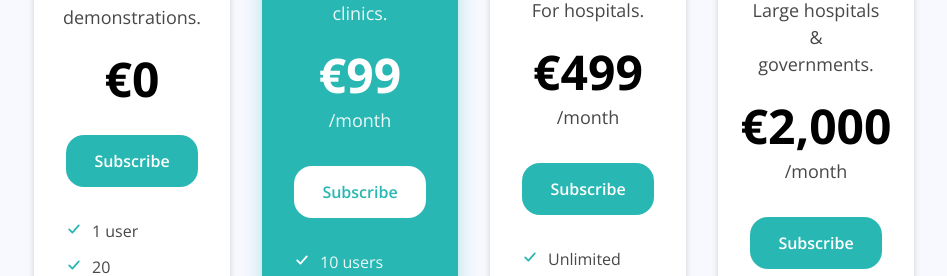
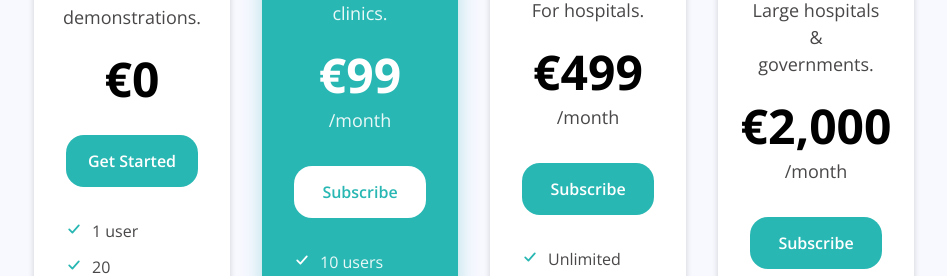
Before and after one commit to sandroulidaki-kt/triagenius-next, a Next.js app: page /plans in a window 1280 px wide. Shown: the part 863-1139 px from the top of the page, without its empty margins (166-1113 px from the left). Built offline with nearby package versions, Linux system fonts and the light colour scheme.

Commit message:
Plans: Free plan CTA reads 'Get Started'

```diff
--- a/src/app/plans/page.tsx
+++ b/src/app/plans/page.tsx
@@ -41,7 +41,7 @@ export default function PlansPage() {
               <div className="mt-6">
                 <p className="font-bold text-[48px] leading-none text-black">€0</p>
               </div>
-              <Link prefetch={false} href="/contact" className="mt-8 block w-full rounded-2xl bg-[#28b7b3] py-3.5 text-center text-[16px] font-semibold text-white transition-colors hover:bg-[#1f9b98]">Subscribe</Link>
+              <Link prefetch={false} href="/contact" className="mt-8 block w-full rounded-2xl bg-[#28b7b3] py-3.5 text-center text-[16px] font-semibold text-white transition-colors hover:bg-[#1f9b98]">Get Started</Link>
               <ul className="mt-8 w-full space-y-3 text-left text-[16px] text-[#494747]">
                 {["1 user", "20 patients/month", "Basic triage", "Limited AI recommendations", "Community support"].map((f) => (
                   <li key={f} className="flex items-start gap-2.5"><Check /><span>{f}</span></li>
```
